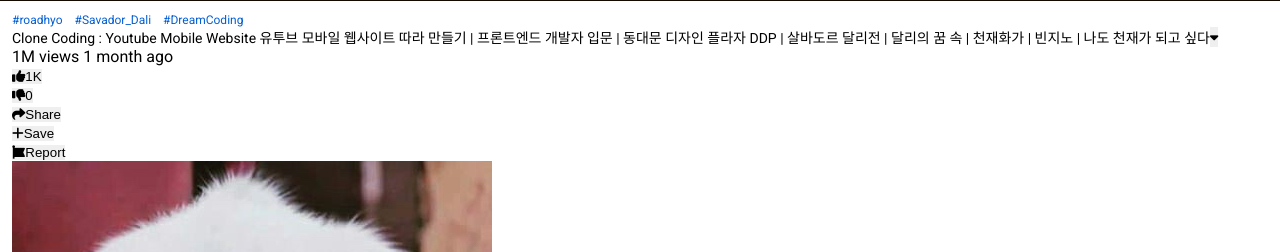
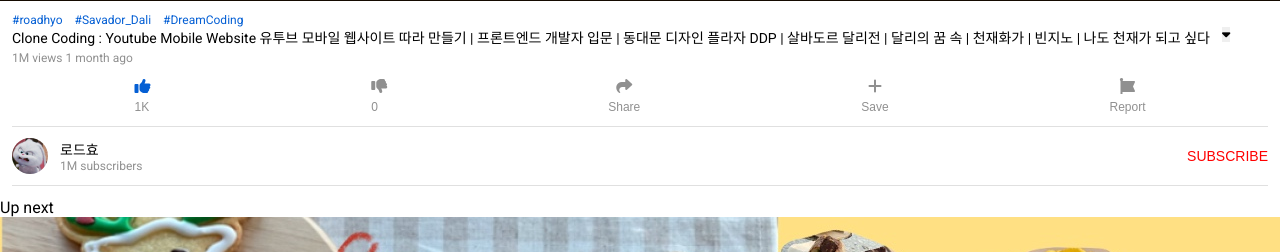
Before and after one commit to gywlsl345/youtube_clone, a plain HTML site: page YOUTUBE_MOBILE/index.html in a window 1280 px wide. Shown: the part 548-800 px from the top of the page. Drawn offline with Linux system fonts and the light colour scheme.

Commit message:
meta data, actions, channel

```diff
--- a/YOUTUBE_MOBILE/index.html
+++ b/YOUTUBE_MOBILE/index.html
@@ -47,14 +47,12 @@
                     <i class="fas fa-caret-down"></i>
                 </button>
             </div>
-            <div class="views">
-                <span class="views">1M views 1 month ago</span>
-            </div>
+            <span class="views">1M views 1 month ago</span>
         </div>
         <!-- Actions -->
         <ul class="actions">
             <li>
-                <button><i class="fas fa-thumbs-up"></i><span>1K</span></button>
+                <button><i class="active fas fa-thumbs-up"></i><span>1K</span></button>
             </li>
             <li>
                 <button><i class="fas fa-thumbs-down"></i><span>0</span></button>
--- a/YOUTUBE_MOBILE/style.css
+++ b/YOUTUBE_MOBILE/style.css
@@ -97,4 +97,76 @@
     -webkit-box-orient: vertical;
     -webkit-line-clamp: 2;
     overflow: hidden;
+    margin-right: var(--padding);
 }
+
+.info .metadata .titleAndButton .moreBtn {
+    height: 100%;
+}
+
+.info .views {
+    font-size: var(--font-small);
+    color: var(--grey-dark-color);
+}
+
+.info .actions {
+    display: flex;
+    justify-content: space-around;
+    margin: var(--padding);
+}
+
+.info .actions Button {
+    display: flex;
+    flex-direction: column;
+    font-size: var(--font-small);
+    color: var(--grey-dark-color);
+    background-color: #fff;
+}
+
+.info .actions button i {
+    margin: 0 auto;
+    margin-bottom: calc(var(--padding) / 2);
+    font-size: 16px;
+}
+
+.info .actions button i.active {
+    color: var(--blue-color);
+}
+
+.info .channel {
+    display: flex;
+    justify-content: space-between;
+    border-top: 1px solid var(--grey-light-color);
+    border-bottom: 1px solid var(--grey-light-color);
+}
+
+.info .channel .metadata {
+    display: flex;
+    align-items: center;
+}
+
+.info .channel .metadata .info {
+    display: flex;
+    flex-direction: column;
+}
+.info .channel .metadata img {
+    width: var(--avatar-size);
+    height: var(--avatar-size);
+    border-radius: 50%;
+}
+
+.info .channel .metadata .info .name {
+    font-size: var(--font-medium);
+}
+
+.info .channel .metadata .info .subscribers {
+    font-size: var(--font-small);
+    color: var(--grey-dark-color);
+}
+
+.info .channel .subscribe {
+    text-transform: uppercase;
+    color: var(--red-color);
+    background-color: #fff;
+    font-size: var(--font-medium);
+}
```
